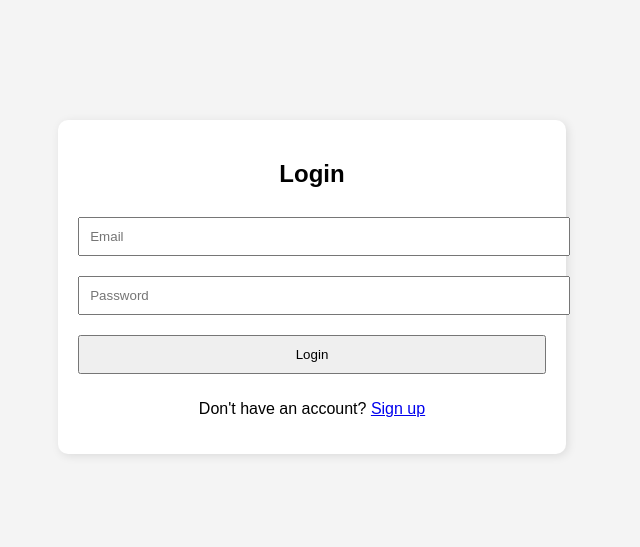
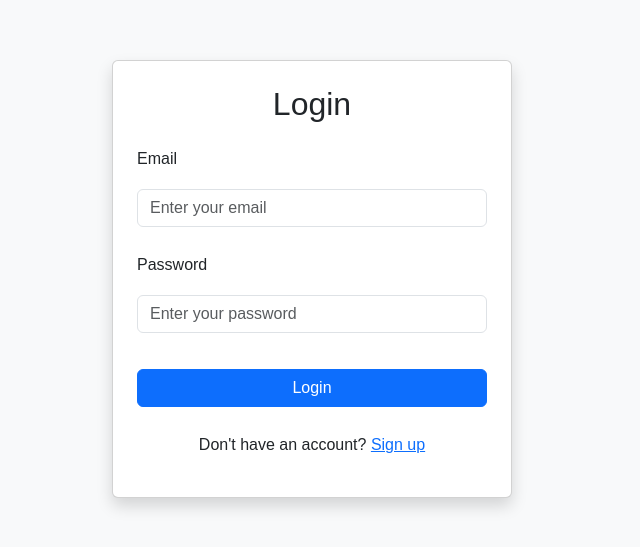
Before and after one commit to Ben-Ammar1312/websocket-nodeJs, a website: page public/login.html in a window 1280 px wide. Shown: the part 121-668 px from the top of the page, without its empty margins (328-968 px from the left). Drawn offline with nearby package versions, Linux system fonts and the light colour scheme.

Commit message:
WebSocket

```diff
--- a/public/login.html
+++ b/public/login.html
@@ -4,16 +4,29 @@
     <meta charset="UTF-8">
     <meta name="viewport" content="width=device-width, initial-scale=1.0">
     <title>Login</title>
+    <!-- Bootstrap CSS -->
+    <link href="https://cdn.jsdelivr.net/npm/bootstrap@5.3.0/dist/css/bootstrap.min.css" rel="stylesheet">
     <link rel="stylesheet" href="stylesheets/login-register-stylesheet.css">
 </head>
-<body>
-<div class="container">
-    <h2>Login</h2>
-    <input type="email" id="email" placeholder="Email">
-    <input type="password" id="password" placeholder="Password">
-    <button onclick="login()">Login</button>
-    <p>Don't have an account? <a href="register.html">Sign up</a></p>
+<body class="d-flex align-items-center justify-content-center vh-100 bg-light">
+
+<div class="card shadow p-4" style="width: 400px;">
+    <h2 class="text-center mb-4">Login</h2>
+    <div class="mb-3">
+        <label for="email" class="form-label">Email</label>
+        <input type="email" id="email" class="form-control" placeholder="Enter your email">
+    </div>
+    <div class="mb-3">
+        <label for="password" class="form-label">Password</label>
+        <input type="password" id="password" class="form-control" placeholder="Enter your password">
+    </div>
+    <button class="btn btn-primary w-100" onclick="login()">Login</button>
+    <p class="mt-3 text-center">Don't have an account? <a href="register.html">Sign up</a></p>
 </div>
+
+<!-- Bootstrap JS (for responsive behavior) -->
+<script src="https://cdn.jsdelivr.net/npm/bootstrap@5.3.0/dist/js/bootstrap.bundle.min.js"></script>
 <script src="scripts/login-script.js"></script>
+
 </body>
 </html>
```
